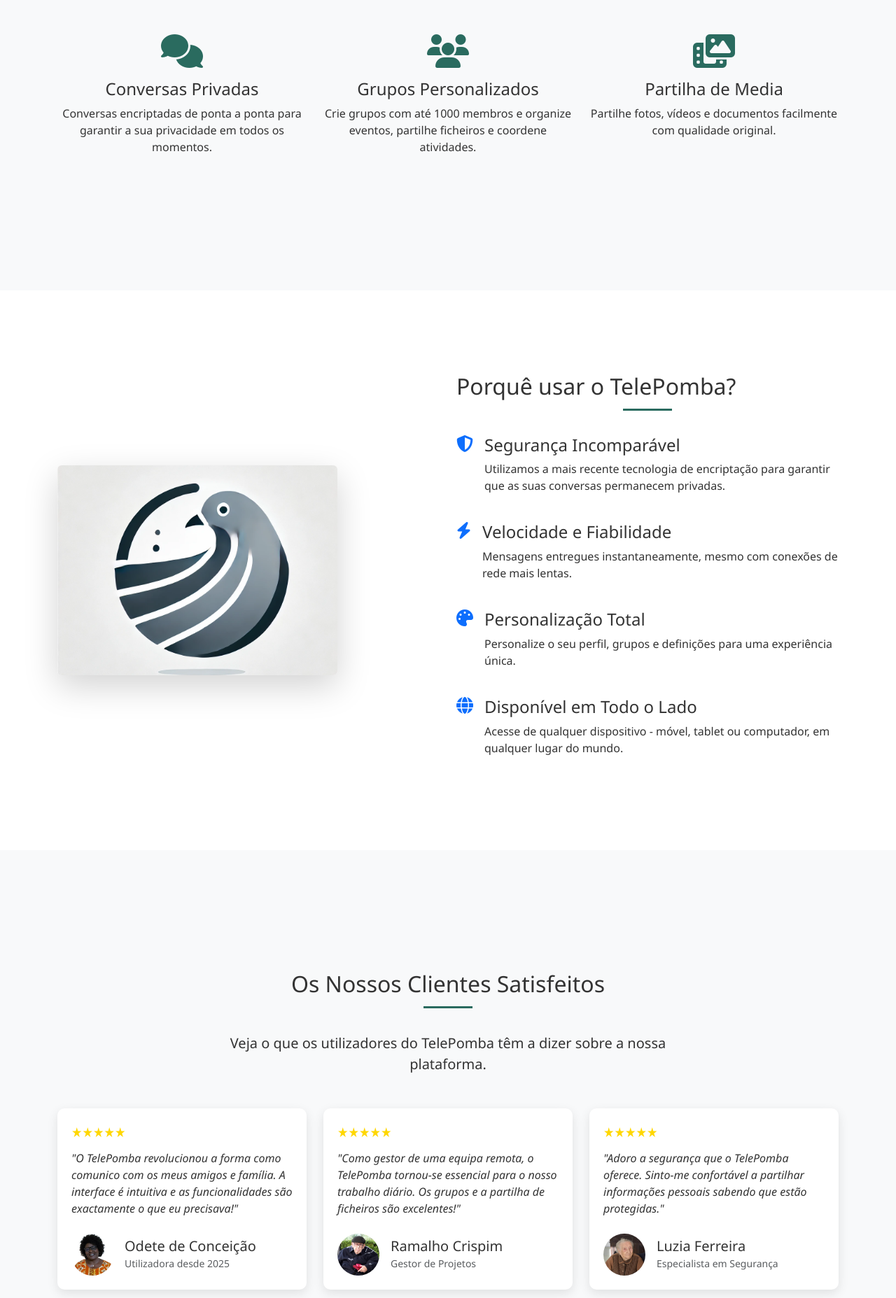
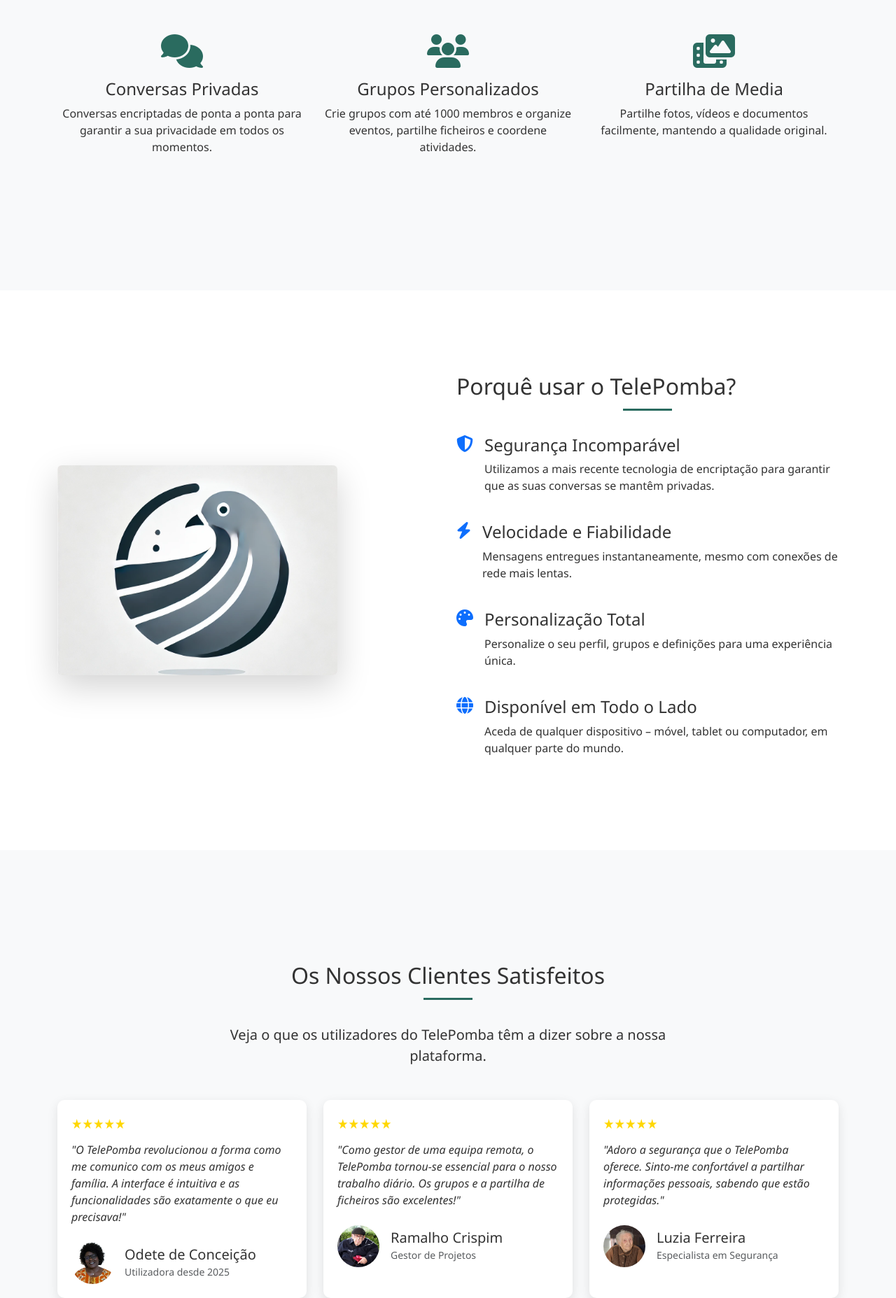
Before and after one commit to ThomazCortez/TelePomba, a PHP site: page / in a window 1280 px wide. Shown: the part 1185-3040 px from the top of the page at 70% size. Run offline with PHP 8.4, Linux system fonts and the light colour scheme.

Commit message:
Mudanças no index.php - Mundaças linguisticas

```diff
--- a/index.php
+++ b/index.php
@@ -406,7 +406,7 @@
             <div class="row justify-content-center">
                 <div class="col-md-10 animate-on-scroll animate-fadeIn">
                     <h1 class="display-4 fw-bold mb-4">Bem-vindo ao TelePomba</h1>
-                    <p class="lead mb-5">Conecte-se com amigos, crie grupos e mantenha-se próximo de quem mais importa.</p>
+                    <p class="lead mb-5">Junte-se a amigos, crie grupos e mantenha-se próximo de quem mais importa.</p>
                     <div class="d-flex justify-content-center gap-3">
                         <a href="/TelePomba/ficheiros/login/registo.php" class="btn btn-light btn-lg px-4">Criar Conta</a>
                         <a href="#about" class="btn btn-outline-light btn-lg px-4">Saiba Mais</a>
@@ -423,7 +423,7 @@
                 <div class="col-md-8 text-center animate-on-scroll animate-fadeInUp">
                     <h2 class="section-title">O que é o TelePomba?</h2>
                     <p class="lead mb-5">
-                        O TelePomba é uma plataforma de mensagens instantâneas que permite conectar-se com amigos e familiares de forma simples e segura. Envie mensagens, partilhe momentos especiais, crie grupos e mantenha-se próximo das pessoas que mais importam para si.
+                        O TelePomba é uma plataforma de mensagens instantâneas que lhe permite ligar-se a amigos e familiares de uma forma simples e segura. Envie mensagens, partilhe momentos especiais, crie grupos e mantenha-se próximo das pessoas que mais lhe importam.
                     </p>
                 </div>
             </div>
@@ -446,7 +446,7 @@
                     <div class="text-center">
                         <i class="fas fa-photo-video feature-icon"></i>
                         <h4>Partilha de Media</h4>
-                        <p>Partilhe fotos, vídeos e documentos facilmente com qualidade original.</p>
+                        <p>Partilhe fotos, vídeos e documentos facilmente, mantendo a qualidade original.</p>
                     </div>
                 </div>
             </div>
@@ -468,7 +468,7 @@
                         </div>
                         <div>
                             <h4>Segurança Incomparável</h4>
-                            <p>Utilizamos a mais recente tecnologia de encriptação para garantir que as suas conversas permanecem privadas.</p>
+                            <p>Utilizamos a mais recente tecnologia de encriptação para garantir que as suas conversas se mantêm privadas.</p>
                         </div>
                     </div>
                     <div class="d-flex align-items-start mb-4">
@@ -495,7 +495,7 @@
                         </div>
                         <div>
                             <h4>Disponível em Todo o Lado</h4>
-                            <p>Acesse de qualquer dispositivo - móvel, tablet ou computador, em qualquer lugar do mundo.</p>
+                            <p>Aceda de qualquer dispositivo – móvel, tablet ou computador, em qualquer parte do mundo.</p>
                         </div>
                     </div>
                 </div>
@@ -516,7 +516,7 @@
                 <div class="col-md-4 animate-on-scroll animate-fadeInUp animate-delay-1">
                     <div class="client-card">
                         <div class="rating">★★★★★</div>
-                        <p class="fst-italic mb-4">"O TelePomba revolucionou a forma como comunico com os meus amigos e família. A interface é intuitiva e as funcionalidades são exactamente o que eu precisava!"</p>
+                        <p class="fst-italic mb-4">"O TelePomba revolucionou a forma como me comunico com os meus amigos e família. A interface é intuitiva e as funcionalidades são exatamente o que eu precisava!"</p>
                         <div class="d-flex align-items-center">
                             <img src="ficheiros/media/index/odete.jpg" alt="Client" class="client-img me-3" width="60" height="60">
                             <div>
@@ -542,7 +542,7 @@
                 <div class="col-md-4 animate-on-scroll animate-fadeInUp animate-delay-3">
                     <div class="client-card">
                         <div class="rating">★★★★★</div>
-                        <p class="fst-italic mb-4">"Adoro a segurança que o TelePomba oferece. Sinto-me confortável a partilhar informações pessoais sabendo que estão protegidas."</p>
+                        <p class="fst-italic mb-4">"Adoro a segurança que o TelePomba oferece. Sinto-me confortável a partilhar informações pessoais, sabendo que estão protegidas."</p>
                         <div class="d-flex align-items-center">
                             <img src="ficheiros/media/index/ferreira.png" alt="Client" class="client-img me-3" width="60" height="60">
                             <div>
@@ -572,7 +572,7 @@
                 <div class="card scrum-master-card text-center p-4">
                     <img src="ficheiros/media/index/thomaz.png" class="scrum-master-img mb-3" alt="Scrum Master" width="200" height="200">
                     <h3>Thomaz Cortez</h3>
-                    <p class="text-primary fw-bold">Scrum Master & Fundador</p>
+                    <p class="text-primary fw-bold">Scrum Master e Fundador</p>
                     <p>Com 0 anos de experiência no desenvolvimento de plataformas de comunicação, Thomaz lidera a equipa do TelePomba com paixão e inovação.</p>
                     <div class="d-flex justify-content-center gap-3 mt-3">
                         <a href="https://github.com/ThomazCortez" class="text-primary"><i class="fab fa-github fs-4"></i></a>
@@ -588,7 +588,7 @@
                 <div class="card team-card text-center p-3">
                     <img src="ficheiros/media/index/marco.png" class="team-img mb-3" alt="Developer" width="150" height="150">
                     <h5>Marco Neto</h5>
-                    <p class="text-primary">Co-Founder & Definições de Utilizador</p>
+                    <p class="text-primary">Co-Founder e Definições de Utilizador</p>
                 </div>
             </div>
 
@@ -606,7 +606,7 @@
                 <div class="card team-card text-center p-3">
                     <img src="ficheiros/media/index/lourenco.png" class="team-img mb-3" alt="Developer" width="150" height="150">
                     <h5>Lourenço Mestre</h5>
-                    <p class="text-primary">Footer & Base de Dados</p>
+                    <p class="text-primary">Footer e Base de Dados</p>
                 </div>
             </div>
 
@@ -633,7 +633,7 @@
                 <div class="card team-card text-center p-3">
                     <img src="ficheiros/media/index/pomba.jpg" class="team-img mb-3" alt="Developer" width="150" height="150">
                     <h5>Gustavo Pomba</h5>
-                    <p class="text-primary">Login, Registo & Logout</p>
+                    <p class="text-primary">Login, Registo e Logout</p>
                 </div>
             </div>
 
@@ -662,7 +662,7 @@
         <div class="card team-card text-center p-3">
             <img src="ficheiros/media/index/rafa.jpg" class="team-img mb-3" alt="Developer" width="150" height="150">
             <h5>Rafael Costa</h5>
-            <p class="text-primary">Logotípo & Imagens</p>
+            <p class="text-primary">Logotípo e Imagens</p>
         </div>
     </div>
 
```
Lines whose indentation alone changed are shown as unchanged.
